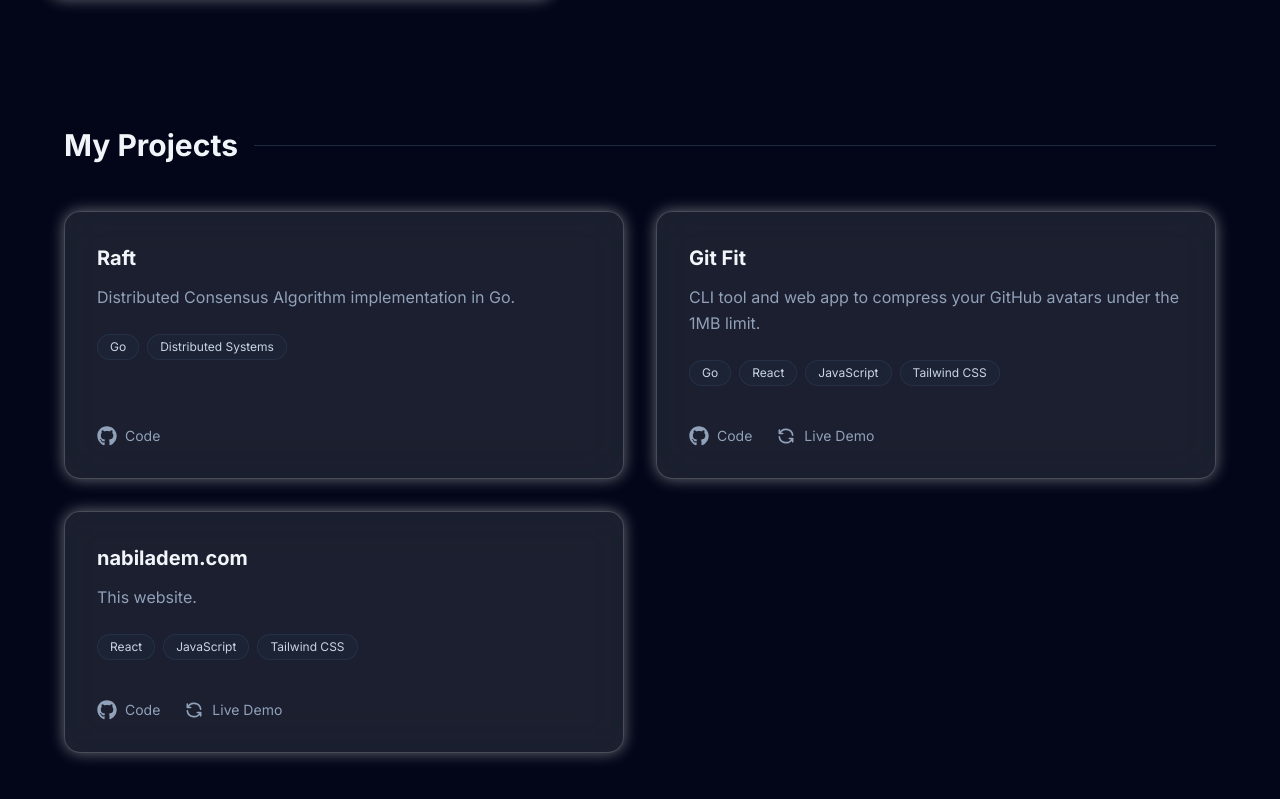
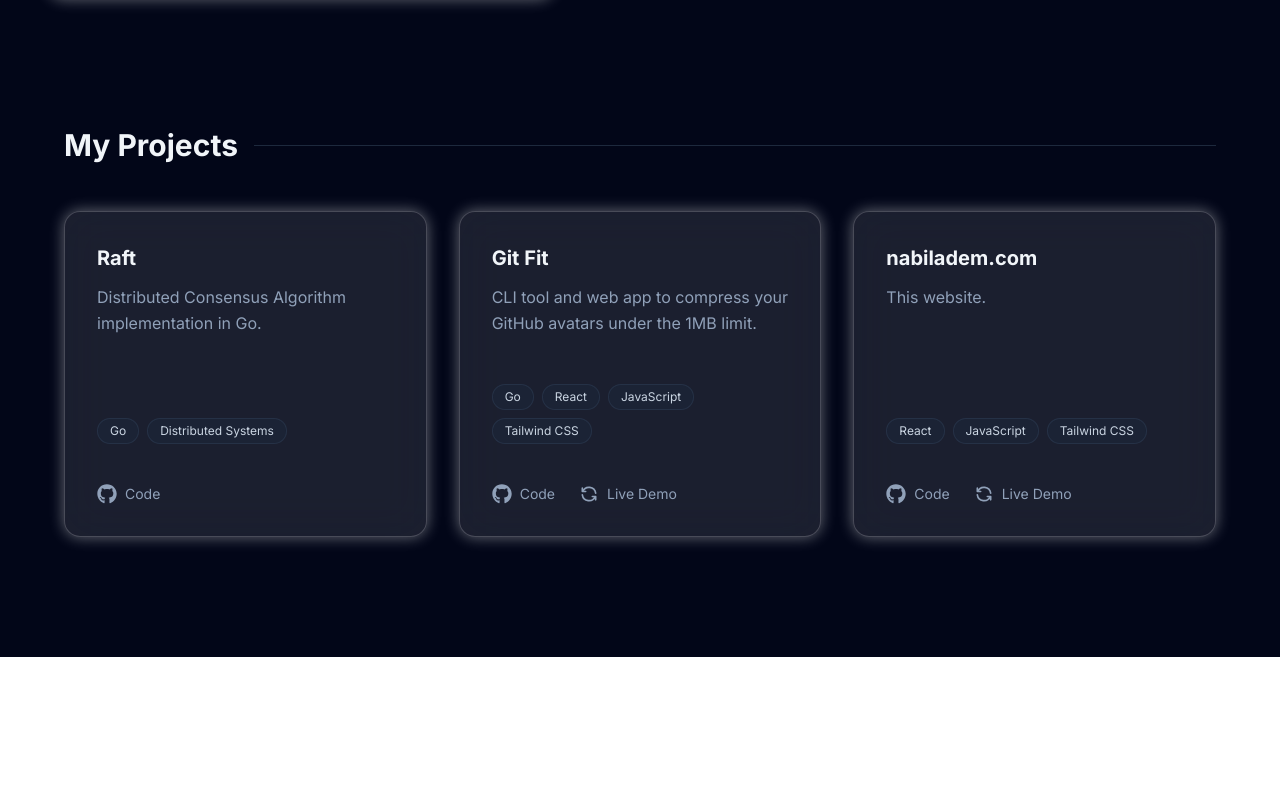
Before and after one commit to nabiladem/portfolio, a React (Vite) app: page / in a window 1280 px wide. Shown: the part 1039-1838 px from the top of the page. After the commit the page ends 1696 px from the top, so only its background shows below. Built offline with nearby package versions, Linux system fonts and the light colour scheme.

Commit message:
Unify project card spacing

```diff
--- a/src/App.jsx
+++ b/src/App.jsx
@@ -232,6 +232,7 @@
           </div>
         </div>
       </div>
+
       <motion.section
         initial={{ opacity: 0, y: 50 }}
         whileInView={{ opacity: 1, y: 0 }}
@@ -255,7 +256,7 @@
           <div className="h-[1px] flex-grow bg-slate-800"></div>
         </div>
 
-        <div className="grid grid-cols-1 md:grid-cols-2 gap-8">
+        <div className="flex-1 grid grid-cols-1 md:grid-cols-3 gap-8">
           {projects.map((project, i) =>
           (
             <motion.div
@@ -276,6 +277,8 @@
                 </p>
               </div>
 
+              <div className="flex-grow"></div>
+
               <div className="flex flex-wrap gap-2">
                 {project.tech?.map((t) => (
                   <span key={t} className="text-xs font-medium px-3 py-1 rounded-full bg-slate-800/50 text-slate-300 border border-slate-700/50">
@@ -284,7 +287,7 @@
                 ))}
               </div>
 
-              <div className="flex items-center gap-6 mt-auto pt-4">
+              <div className="flex items-center gap-6 pt-4">
                 <a
                   href={project.github}
                   target="_blank"
```
